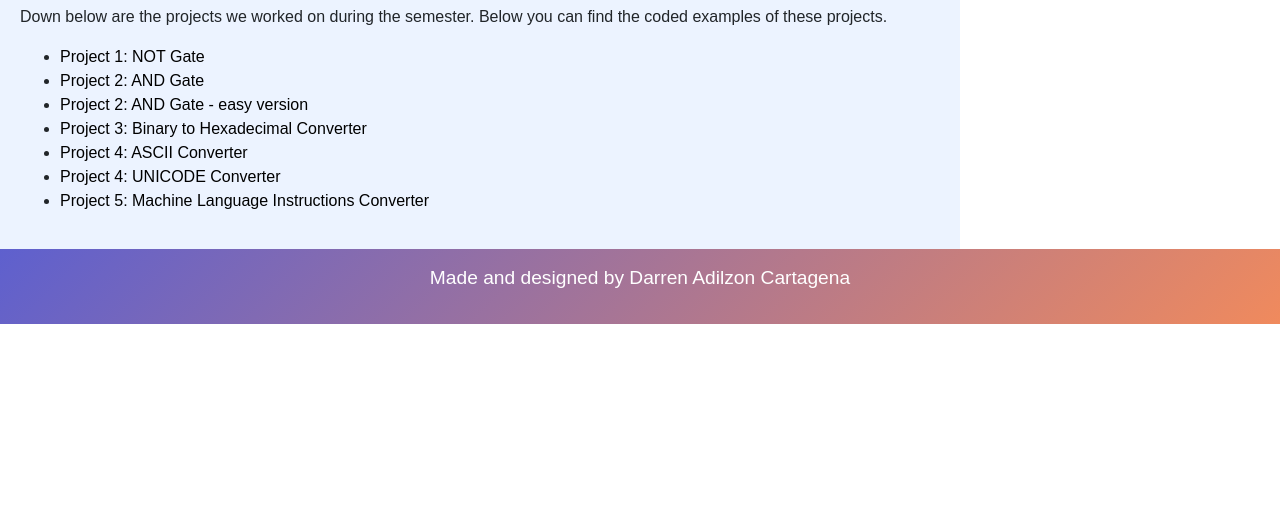
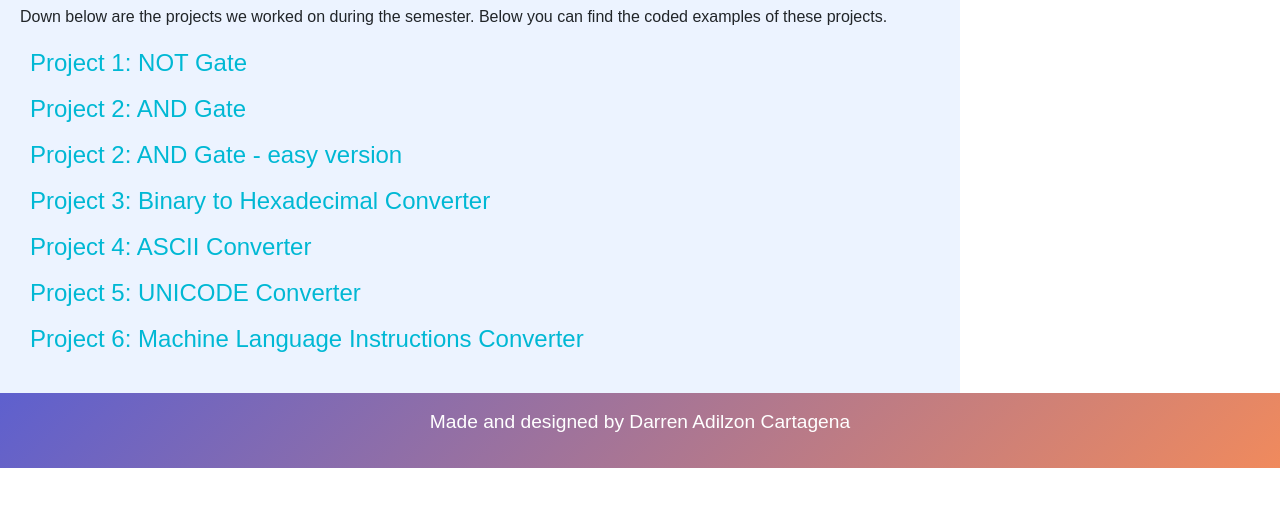
Before and after one commit to darren20051/darren.github.io, a plain HTML site: page project.html in a window 1280 px wide. Shown: the part 270-776 px from the top of the page. Drawn offline with nearby package versions, Linux system fonts and the light colour scheme.

Commit message:
Update project.html

```diff
--- a/project.html
+++ b/project.html
@@ -73,6 +73,26 @@
     background-color: #ffffff;
     transform: scale(1.05);
   }
+
+  .project-list {
+    list-style: none;
+    padding: 0;
+  }
+
+  .project-list li {
+    font-size: 24px;
+    margin: 10px;
+  }
+
+  .project-list a {
+    text-decoration: none;
+    color: #00B8D4;
+    transition: color 0.3s;
+  }
+
+  .project-list a:hover {
+    color: #0091A4;
+  }
 </style>
 </head>
 <body>
@@ -98,14 +118,14 @@
     <h1>Project</h1>
     <p>Down below are the projects we worked on during the semester. Below you can find the coded examples of these projects.</p>
 
-    <ul>
-      <li><a href="notgate.html" style="color: black;">Project 1: NOT Gate</a></li>
-      <li><a href="andgate.html" style="color: black;">Project 2: AND Gate</a></li>
-      <li><a href="easyand.html" style="color: black;">Project 2: AND Gate - easy version</a></li>
-      <li><a href="binarytohex.html" style="color: black;">Project 3: Binary to Hexadecimal Converter</a></li>
-      <li><a href="ascii.html" style="color: black;">Project 4: ASCII Converter</a></li>
-        <li><a href="unicode.html" style="color:black">Project 4: UNICODE Converter</a></h3></li>
-  <li><a href="MLinstructions.html" style="color:black">Project 5: Machine Language Instructions Converter</a></h3></li>
+    <ul class="project-list">
+      <li><a href="notgate.html">Project 1: NOT Gate</a></li>
+      <li><a href="andgate.html">Project 2: AND Gate</a></li>
+      <li><a href="easyand.html">Project 2: AND Gate - easy version</a></li>
+      <li><a href="binarytohex.html">Project 3: Binary to Hexadecimal Converter</a></li>
+      <li><a href="ascii.html">Project 4: ASCII Converter</a></li>
+      <li><a href="unicode.html">Project 5: UNICODE Converter</a></li>
+      <li><a href="MLinstructions.html">Project 6: Machine Language Instructions Converter</a></li>
     </ul>
   </article>
 </section>
```
